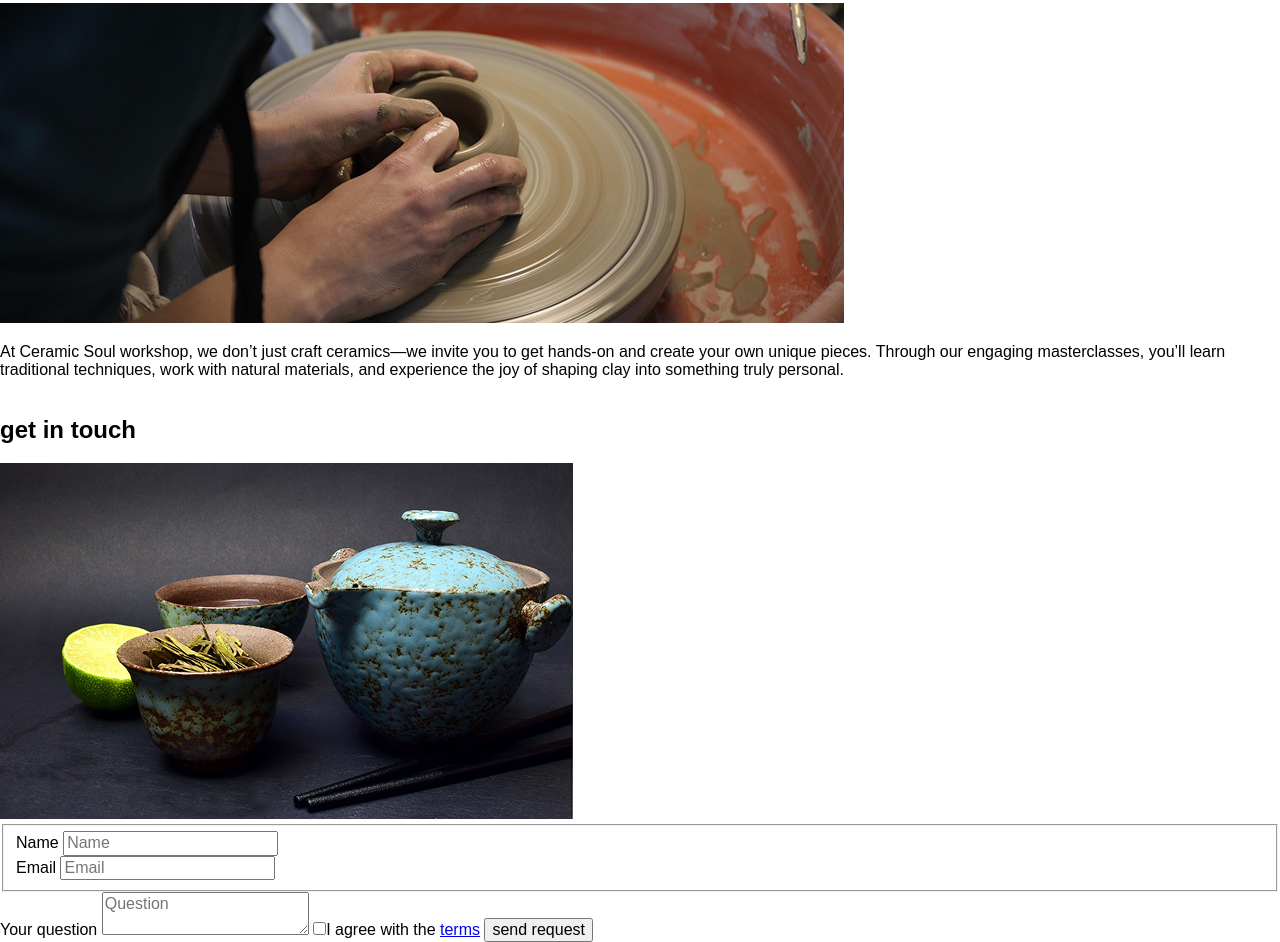
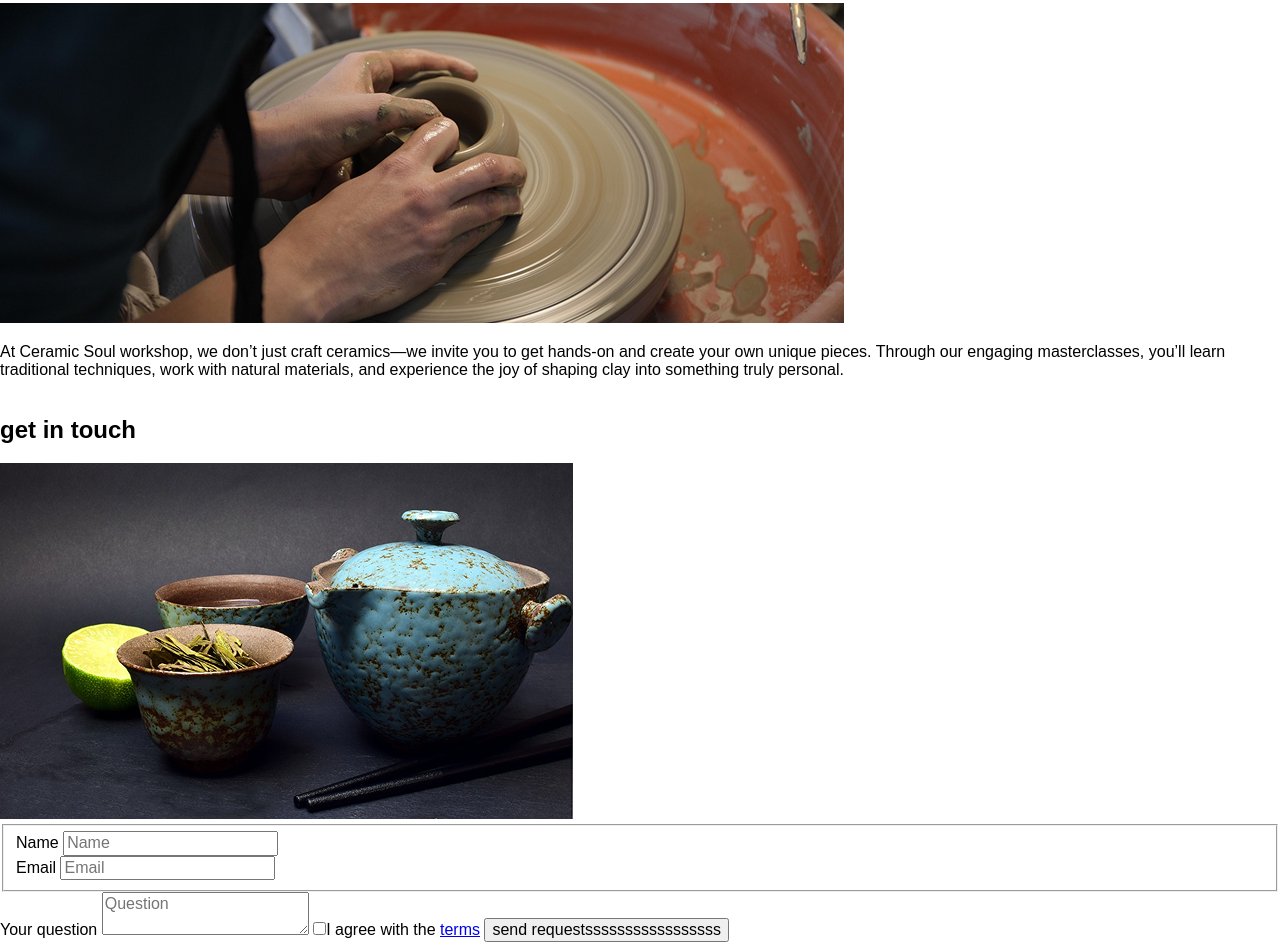
Before and after one commit to LoganUnd/ceramic-soul, a plain HTML site: page index.html in a window 1280 px wide. Shown: the part 2309-3251 px from the top of the page. Drawn offline with nearby package versions, Linux system fonts and the light colour scheme.

Commit message:
Кое чтоо

```diff
--- a/index.html
+++ b/index.html
@@ -89,7 +89,7 @@
 							<label class="git__label git__check-block" for="checkbox">
 							<input class="git__checkbox" type="checkbox" id="checkbox" required>I agree with the <a href="#">terms</a></label>
 
-							<button class="btn-send git__btn">send request</button>
+							<button class="btn-send git__btn">send requestsssssssssssssssss</button>
 						</form>
 					</div>
 				</div>
```
